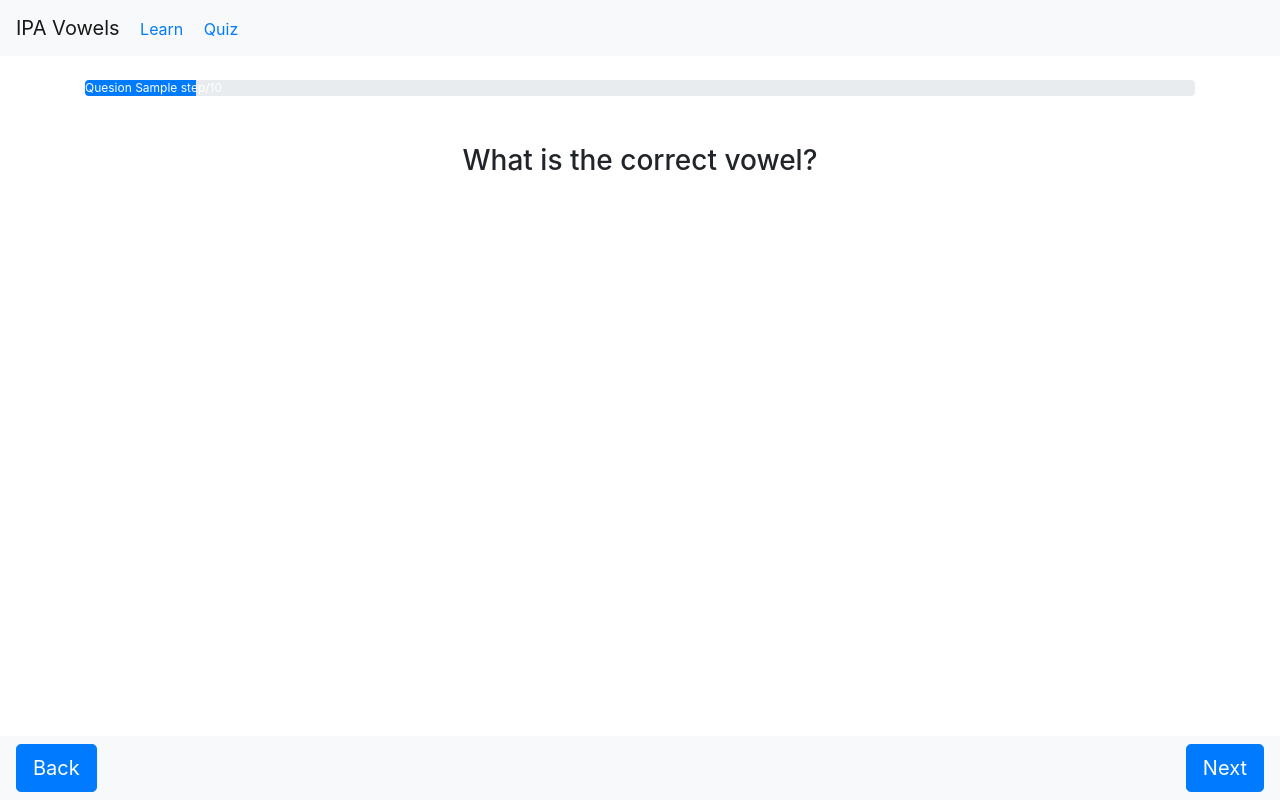
After one commit to shallotly/ui-design-ipa, a Flask app: template templates/quiz.html in a window 1280 px wide. The commit adds this page. Run offline with Flask 2, Linux system fonts and the light colour scheme; the template is opened without the code that fills it: most values are stand-ins (such as "Sample title", 1, 10 or a date in 2020); some libraries are stand-ins or nearby versions.

Commit message:
quiz modified

```diff
--- a/server.py
+++ b/server.py
@@ -126,8 +126,8 @@ data = [
     }
 ]
 
-quiz_data = {
-    "1": {
+quiz_data = [
+    {
         "id": "1",
         "word": "hat",
         "answer": "b",
@@ -138,7 +138,7 @@ quiz_data = {
         "audio_b": "https://drive.google.com/file/d/14aaVBFQ-6K-258bfqXjIsmQe3QOnayy8/view?resourcekey"
     },
 
-    "2": {
+    {
         "id": "2",
         "word": "hit",
         "answer": "a",
@@ -149,7 +149,7 @@ quiz_data = {
         "audio_b": "https://drive.google.com/file/d/1cJmzBs7sAIVGvJ2oLgTt1oj2Y10vuQt1/view?resourcekey"
     },
 
-    "3": {
+    {
         "id": "3",
         "word": "puppy",
         "answer": "b",
@@ -160,7 +160,7 @@ quiz_data = {
         "audio_b": "https://drive.google.com/file/d/1pSjDfoP--V69-LE6J2vkLYKwdVePeupK/view?resourcekey"
     },
 
-    "4": {
+    {
         "id": "4",
         "word": "hot",
         "answer": "a",
@@ -171,7 +171,7 @@ quiz_data = {
         "audio_b": "https://drive.google.com/file/d/14aaVBFQ-6K-258bfqXjIsmQe3QOnayy8/view?resourcekey"
     },
 
-    "5": {
+    {
         "id": "5",
         "word": "eat",
         "answer": "b",
@@ -182,7 +182,7 @@ quiz_data = {
         "audio_b": "https://drive.google.com/file/d/1cJmzBs7sAIVGvJ2oLgTt1oj2Y10vuQt1/view?resourcekey"
     },
 
-    "6": {
+    {
         "id": "6",
         "word": "sample",
         "answer": "a",
@@ -192,47 +192,45 @@ quiz_data = {
         "audio_a": "https://drive.google.com/file/d/1MztrE1omcAPkOB4X0sQCOOEYaH1FWCg1/view?resourcekey",
         "audio_b": "https://drive.google.com/file/d/1pSjDfoP--V69-LE6J2vkLYKwdVePeupK/view?resourcekey"
     },
-}
+]
 
-quiz_answer = {
-    "1": {
+quiz_answer = [
+    {
         "id": "1",
         "answer": "none",
         "correct": "b"
     },
 
-     "2": {
+    {
         "id": "2",
         "answer": "none",
         "correct": "a"
     },
 
-     "3": {
+    {
         "id": "3",
         "answer": "none",
         "correct": "b"
     },
 
-     "4": {
+    {
         "id": "4",
         "answer": "none",
         "correct": "a"
     },
 
-     "5": {
+    {
         "id": "5",
         "answer": "none",
         "correct": "b"
     },
 
-     "6": {
+    {
         "id": "6",
         "answer": "none",
         "correct": "a"
     },
-}
-
-score = 0
+]
 
 @app.route('/')
 def main():
@@ -256,24 +254,19 @@ def quiz(id):
     global quiz_data
     global quiz_answer
 
-    return render_template('quiz.html', quiz=quiz_data[int(id)], answer=quiz_answer[int(id)])
+    return render_template('quiz.html', data=quiz_data[int(id)-1], step=int(id), total=len(quiz_data), progress=int(int(id)/len(quiz_data)*100), answer=quiz_answer[int(id)-1])
 
 @app.route('/quiz-end')
 def quiz_end():
-    return render_template('quiz-end.html', score="TODO CHANGE THIS")
 
-@app.route('/quiz-score')
-def score():
-
-    global quiz_data
     global quiz_answer
-    global final_score
-
-    final_score = score
     score = 0
 
-    return render_template('score.html', quiz=quiz_data, answer=quiz_answer, score=final_score)
+    for item in quiz_answer:
+        if item['answer'] == item['correct']:
+            score = score + 1
 
+    return render_template('quiz-end.html', score=score)
 
 @app.route('/add_answer', methods=['GET', 'POST'])
 def add_answer():
--- a/static/main.css
+++ b/static/main.css
@@ -10,3 +10,7 @@
     max-height: 320px;
     margin-bottom: 3em;
 }
+
+.center {
+  text-align: center;
+}
--- /dev/null
+++ b/templates/quiz.html
@@ -0,0 +1,33 @@
+{% extends "layout.html" %}
+
+
+{% block content %}
+
+<!-- PROGRESS BAR -->
+
+<div class="progress">
+    <div class="progress-bar" role="progressbar" style="width: {{progress}}%;" aria-valuenow="{{progress}}" aria-valuemin="0" aria-valuemax="100">Quesion {{step}}/{{total}}</div>
+</div>
+
+<!-- QUIZ CONTENT -->
+
+<div class="mt-5 mb-3">
+    <h3 class="center">{{ "What is the correct vowel?" | safe}}</h3>
+</div>
+
+<!-- BACK/NEXT BUTTONS -->
+
+<nav class="navbar fixed-bottom bg-light d-flex justify-content-between">
+    {% if step|int == 1 %}
+    <span></span>
+    {% else %}
+    <a class="btn btn-primary btn-lg" href="/quiz/{{step - 1}}">Back</a>
+    {% endif %}
+    {% if step|int == total %}
+    <a class="btn btn-primary btn-lg" href="/quiz-end">Next</a>
+    {% else %}
+    <a class="btn btn-primary btn-lg" href="/quiz/{{step + 1}}">Next</a>
+    {% endif %}
+</nav>
+
+{% endblock %}
```
